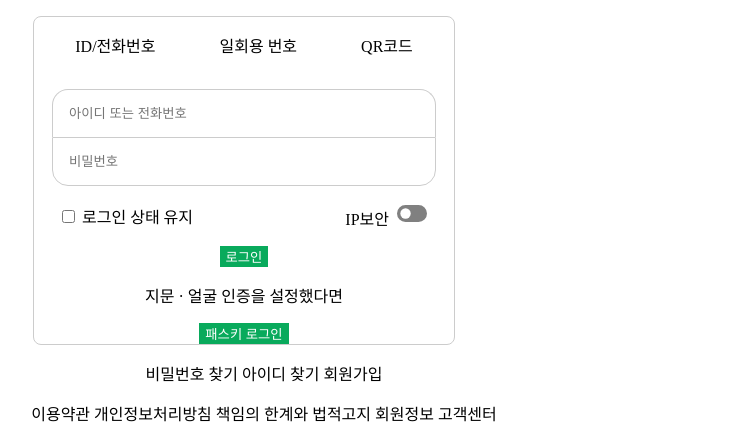
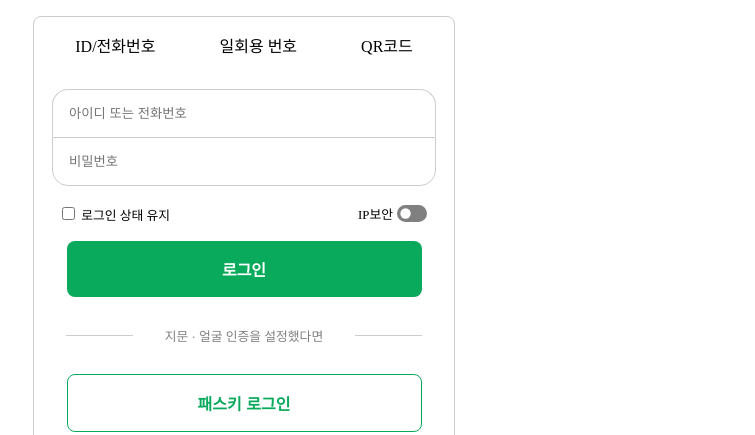
Before and after one commit to jaerim1102/toys, a plain HTML site: page naver-login/index.html in a window 1280 px wide. Shown: the part 134-569 px from the top of the page, without its empty margins (396-1151 px from the left). Drawn offline with Linux system fonts and the light colour scheme.

Commit message:
로그인 창 스타일링 2차

```diff
--- a/naver-login/index.css
+++ b/naver-login/index.css
@@ -59,7 +59,7 @@ input[type="password"] {
    width: 350PX;
    padding: 1rem;
    border: 1px solid #ccc;
-   border-radius: 1rem;
+   border-radius: 0.5rem;
    resize: horizontal;
    overflow: auto;
 }
@@ -74,9 +74,12 @@ input[type="password"] {
 }
 
 button {
-   background-color: #09aa5c;
-   color: white;
-   border: none;
+   width: 355px;
+   padding: 1rem;
+   font-size: 1rem;
+   font-weight: 600;
+   border-radius: 0.5rem;
+   overflow: auto;
 }
 
 input[type="checkbox"] {
@@ -92,6 +95,52 @@ label {
    justify-content: space-between;
    align-items: center;
    margin: 1rem 1.5rem;
+   font-size: 0.8rem;
+}
+
+.login-ip-security {
+   display: flex;
+   align-items: center;
+   justify-content: center;
+   position: relative;
+}
+
+
+
+.login-button {
+   background-color: #09aa5c;
+   color: white;
+   border: none;
+}
+
+.login-passkey {
+   background-color: #fff;
+   border: 1px solid #09aa5c;
+   color: #09aa5c;
+   margin-bottom: 1rem;
+}
+
+.login-passkey-container {
+   display: flex;
+   align-items: center;
+   justify-content: center;
+   position: relative;
+   margin: 1rem 0;
+}
+
+.login-passkey-container::before,
+.login-passkey-container::after {
+   content: "";
+   flex: 1;
+   height: 1px;
+   background-color: #ccc;
+   margin: 0 2rem;
+}
+
+.login-passkey-text {
+   font-size: 0.8rem;
+   color: gray;
+   text-align: center;
 }
 
 .login-save {
--- a/naver-login/index.html
+++ b/naver-login/index.html
@@ -32,15 +32,17 @@
             <input type="checkbox" id="login-check">
             <label for="login-check">로그인 상태 유지</label>
          </div>
-         <label>
+         <label class="login-ip-security">
             <span>IP보안</span>
             <input type="checkbox" role="switch" class="login-save">
          </label>
 
       </div>
-      <button>로그인</button>
-      <p>지문 · 얼굴 인증을 설정했다면</p>
-      <button>패스키 로그인</button>
+      <button class="login-button">로그인</button>
+      <div class="login-passkey-container">
+         <p class="login-passkey-text">지문 · 얼굴 인증을 설정했다면</p>
+      </div>
+      <button class="login-passkey">패스키 로그인</button>
    </div>
    <ul>
       <li tabindex="0">비밀번호 찾기</li>
```
